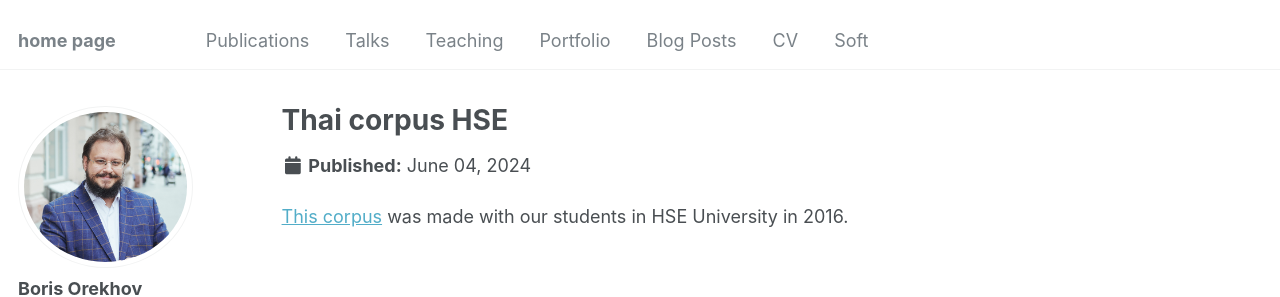
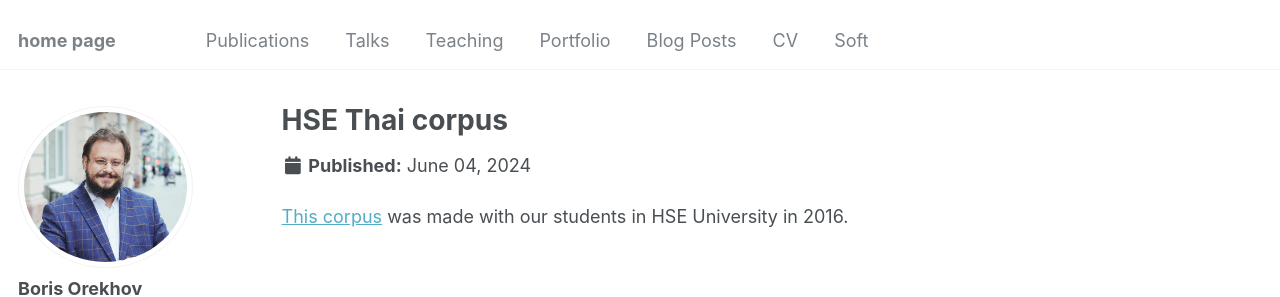
Before and after one commit to nevmenandr/homepage, a Jekyll site: the page built from _portfolio/portfolio-1.md, in a window 1280 px wide and 935 px high. Shown: the top 297 px of the window. Built offline with Jekyll 4.4.1, drawn with Linux system fonts in a browser that asks for light colours; some web fonts are replaced; part of the change alters nothing that is shown.

```diff
--- a/_portfolio/portfolio-1.md
+++ b/_portfolio/portfolio-1.md
@@ -1,6 +1,6 @@
 ---
-title: "Thai corpus HSE"
-excerpt: "Linguistic corpus fot Thai language <br/><img src='/homepage/images/thai.png'>"
+title: "HSE Thai corpus"
+excerpt: "Linguistic corpus for Thai language <br/><img src='/homepage/images/thai.png'>"
 collection: portfolio
 ---
 
```
